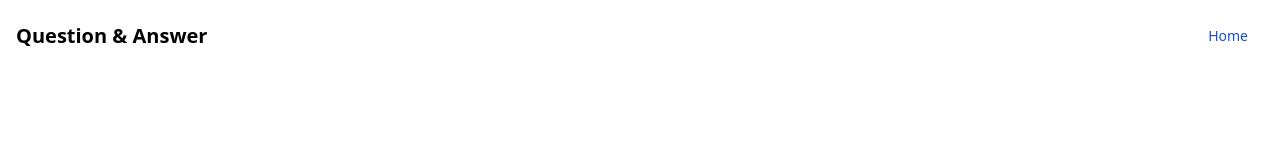
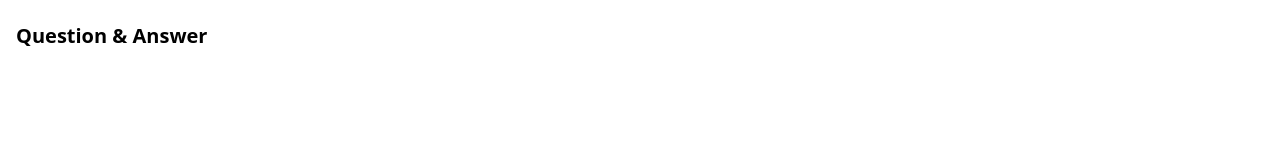
Before and after one commit to Parsa361/QuizApp, a Vue app: page / in a window 1280 px wide. Shown: the top 160 px of the page. Built offline with nearby package versions, Linux system fonts and the light colour scheme; no server answers.

Commit message:
Change backgrand color of nav

```diff
--- a/src/components/Header.vue
+++ b/src/components/Header.vue
@@ -1,7 +1,7 @@
 <template>
     <div>
         <!-- Navbar -->
-        <nav class="bg-white border-gray-200 px-2 sm:px-4 py-2.5 rounded dark:bg-gray-900">
+        <nav class="bg-white border-gray-200 px-2 sm:px-4 py-2.5 dark:bg-gradient-to-r from-indigo-500 via-purple-500 to-pink-500">
             <div class="container flex flex-wrap justify-between items-center mx-auto">
                 <a href="/" class="flex items-center">
 
@@ -9,7 +9,7 @@
                         Answer</span>
                 </a>
                 <button data-collapse-toggle="navbar-default" type="button"
-                    class="inline-flex items-center p-2 ml-3 text-sm text-gray-500 rounded-lg md:hidden hover:bg-gray-100 focus:outline-none focus:ring-2 focus:ring-gray-200 dark:text-gray-400 dark:hover:bg-gray-700 dark:focus:ring-gray-600"
+                    class="inline-flex items-center p-2 ml-3 text-sm text-gray-500 rounded-lg md:hidden hover:bg-gray-100 focus:outline-none focus:ring-2 focus:ring-gray-200 dark:text-gray-400 dark:hover:bg-white dark:focus:ring-white"
                     aria-controls="navbar-default" aria-expanded="false">
                     <span class="sr-only">Open main menu</span>
                     <svg class="w-6 h-6" aria-hidden="true" fill="currentColor" viewBox="0 0 20 20"
@@ -22,11 +22,11 @@
 
                 <div class="hidden w-full md:block md:w-auto" id="navbar-default">
                     <ul
-                        class="flex flex-col p-4 mt-4 bg-gray-50 rounded-lg border border-gray-100 md:flex-row md:space-x-8 md:mt-0 md:text-sm md:font-medium md:border-0 md:bg-white dark:bg-gray-800 md:dark:bg-gray-900 dark:border-gray-700">
+                        class="flex flex-col p-4 mt-4 md:flex-row md:space-x-8 md:mt-0 md:text-sm md:font-medium  ">
                         <li>
-                            <a href="#"
-                                class="block py-2 pr-4 pl-3 text-white bg-blue-700 rounded md:bg-transparent md:text-blue-700 md:p-0 dark:text-white"
-                                aria-current="page">Home</a>
+                            <a href="/"
+                                class="block py-2 pr-4 pl-3 text-white bg-gray-500 rounded md:bg-transparent md:text-white md:p-0 dark:text-white"
+                                aria-current="page">Welcome!</a>
                         </li>
                     </ul>
                 </div>
```
